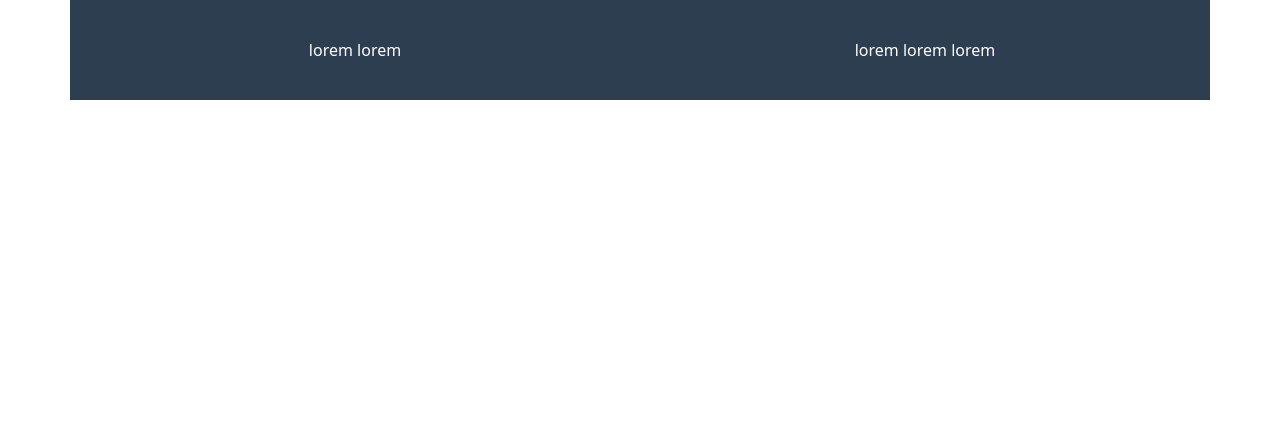
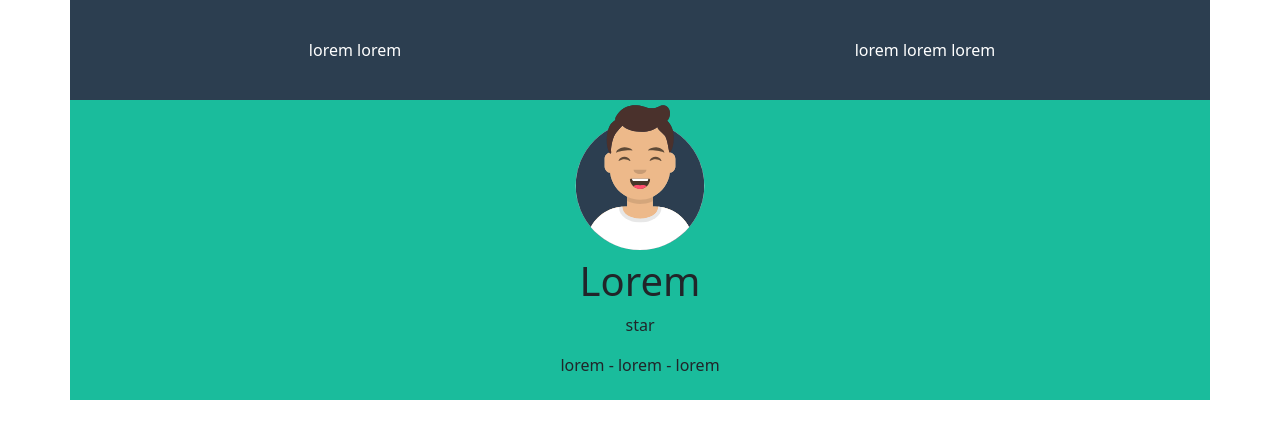
Before and after one commit to DoinaGanceriuc/html-css-bootstrap-freelancer, a plain HTML site: page index.html in a window 1280 px wide. Drawn offline with nearby package versions, Linux system fonts and the light colour scheme.

Commit message:
aggiunta sezione start

```diff
--- a/index.html
+++ b/index.html
@@ -22,7 +22,18 @@
         </div>
       </header>
       <!-- /.site_header -->
-      <main class="site_main"></main>
+      <main class="site_main">
+        <section class="start">
+          <div class="row">
+            <img src="./img/avatar.svg" alt="" />
+            <div class="text-center">
+              <h1>Lorem</h1>
+              <p>star</p>
+              <p>lorem - lorem - lorem</p>
+            </div>
+          </div>
+        </section>
+      </main>
       <!-- /.site_main -->
       <footer class="site_footer"></footer>
       <!-- /.site_footer -->
--- a/style.css
+++ b/style.css
@@ -5,9 +5,23 @@
 }
 .debug .site_header > .row {
   height: 100px;
-  background-color: #2c3e50;
+}
+.debug .start > .row {
+  height: 300px;
 }
 /* header */
 .site_header {
   color: #ffffff;
 }
+.site_header > .row {
+  background-color: #2c3e50;
+}
+/* main */
+
+/* start */
+.start > .row {
+  background-color: #1abc9c;
+}
+.start img {
+  height: 150px;
+}
```
